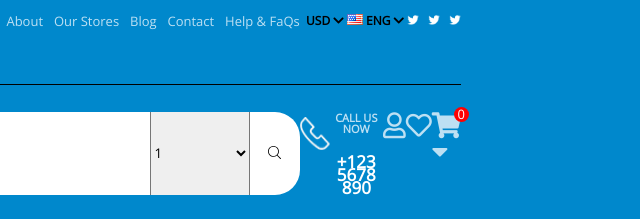
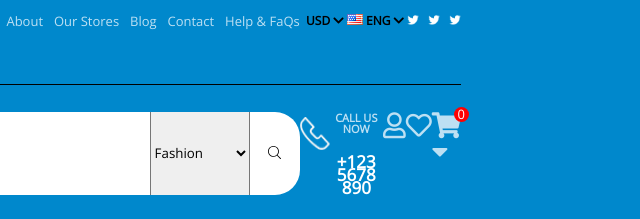
Before and after one commit to qwerty2291999/test, a plain HTML site: page index.html in a window 1280 px wide. Shown: the top 219 px of the page, 563-1203 px from the left. Drawn offline with nearby package versions, Linux system fonts and the light colour scheme.

Commit message:
Update index.html

```diff
--- a/index.html
+++ b/index.html
@@ -63,11 +63,12 @@
 					<form class="search-form" id="search-form">
 						<input id="search-input" type="text" name="query" placeholder="Search....">
 						<select name="b">
-							<option value="1">1</option>
-							<option value="2">2</option>
-							<option value="3">3</option>
-							<option value="4">4</option>
-							<option value="5">5</option>
+							<option value="1">Fashion</option>
+							<option value="2">Electronics</option>
+							<option value="3">Gifts</option>
+							<option value="4">Home & Gardens</option>
+							<option value="5">Music</option>
+							<option value="6">Sports</option>
 						</select>
 						<button id="search-btn" type="submit"><img src="img/search.svg"></button>
 						<div id="alert">
```
